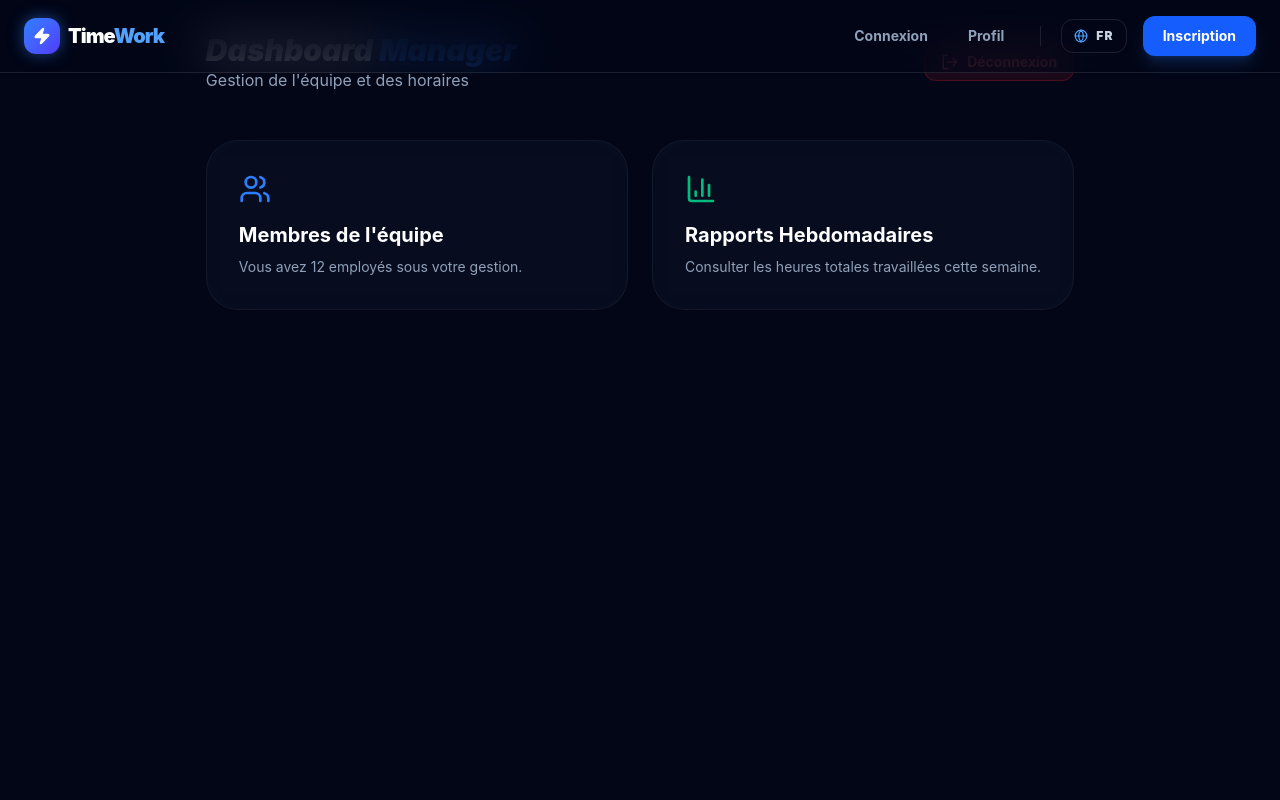
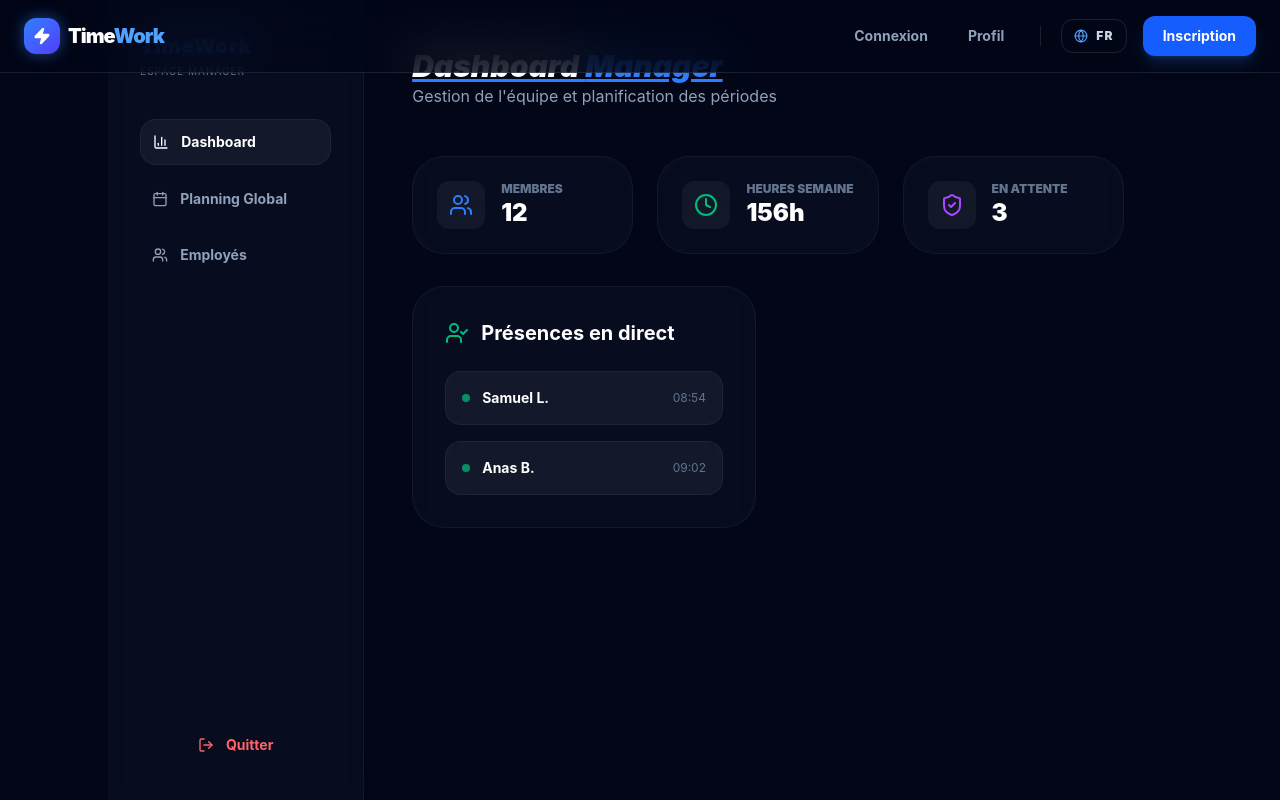
Before and after one commit to KersenJ-Project/TimeWork-Frontend, a React (Vite) app: page /manager-dashboard in a window 1280 px wide. Built offline with nearby package versions, Linux system fonts and the light colour scheme.

Commit message:
debut du managerdashboard

```diff
--- a/src/pages/ManagerDashboard.jsx
+++ b/src/pages/ManagerDashboard.jsx
@@ -1,4 +1,5 @@
-import { Users, BarChart3, LogOut } from 'lucide-react';
+import { Users, BarChart3, LogOut, Clock, ShieldCheck, Calendar, UserCheck } from 'lucide-react';
+import { Link } from 'react-router-dom';
 
 export default function ManagerDashboard() {
   const handleLogout = () => {
@@ -7,33 +8,112 @@ export default function ManagerDashboard() {
   };
 
   return (
-    <div className="min-h-screen bg-[#020617] text-white p-8">
-      <div className="max-w-6xl mx-auto">
+    <div className="min-h-screen bg-[#020617] text-white flex">
+
+      <aside className="w-64 bg-slate-900/40 border-r border-white/5 p-8 hidden md:flex flex-col justify-between backdrop-blur-xl h-screen sticky top-0">
+        <div>
+          <div className="mb-10">
+            <h2 className="text-xl font-black tracking-wider text-blue-500">TimeWork</h2>
+            <p className="text-[10px] text-slate-500 uppercase tracking-widest mt-1">Espace Manager</p>
+          </div>
+
+          <nav className="space-y-3">
+            <Link to="/manager-dashboard" className="flex items-center gap-3 p-3 bg-white/5 rounded-2xl border border-white/5 text-sm font-bold text-white transition-all">
+              <BarChart3 size={16} /> Dashboard
+            </Link>
+            <Link to="/schedule-grid" className="flex items-center gap-3 p-3 hover:bg-white/5 rounded-2xl text-sm font-bold text-slate-400 hover:text-white transition-all">
+              <Calendar size={16} /> Planning Global
+            </Link>
+            <Link to="/profil" className="flex items-center gap-3 p-3 hover:bg-white/5 rounded-2xl text-sm font-bold text-slate-400 hover:text-white transition-all">
+              <Users size={16} /> Employés
+            </Link>
+          </nav>
+        </div>
+
+        <button
+          onClick={handleLogout}
+          className="flex items-center gap-3 p-3 text-red-400 hover:bg-red-500/10 rounded-2xl transition-all border border-transparent hover:border-red-500/20 text-sm font-bold w-full justify-center"
+        >
+          <LogOut size={16} /> Quitter
+        </button>
+      </aside>
+
+      <main className="flex-1 p-8 md:p-12 overflow-y-auto">
+
         <div className="flex justify-between items-center mb-12">
           <div>
-            <h1 className="text-3xl font-black italic">Dashboard <span className="text-blue-500">Manager</span></h1>
-            <p className="text-slate-400">Gestion de l'équipe et des horaires</p>
+            <h1 className="text-3xl font-black italic underline decoration-blue-500">
+                Dashboard <span className="text-blue-500">Manager</span>
+            </h1>
+            <p className="text-slate-400">Gestion de l'équipe et planification des périodes</p>
           </div>
           <button
             onClick={handleLogout}
-            className="flex items-center gap-2 bg-red-500/10 hover:bg-red-500/20 text-red-400 px-4 py-2 rounded-xl transition-all border border-red-500/20 text-sm font-bold"
+            className="md:hidden flex items-center gap-2 bg-slate-800 hover:bg-slate-700 text-slate-300 px-4 py-2 rounded-xl border border-white/5 text-xs font-bold"
           >
-            <LogOut size={18} /> Déconnexion
+            <LogOut size={16} /> Quitter
           </button>
         </div>
 
-        <div className="grid grid-cols-1 md:grid-cols-2 gap-6">
+        <div className="grid grid-cols-1 md:grid-cols-3 gap-6 mb-8">
+          <StatCard
+            icon={<Users className="text-blue-500" />}
+            label="Membres"
+            value="12"
+          />
+          <StatCard
+            icon={<Clock className="text-emerald-500" />}
+            label="Heures Semaine"
+            value="156h"
+          />
+          <StatCard
+            icon={<ShieldCheck className="text-purple-500" />}
+            label="En attente"
+            value="3"
+          />
+        </div>
+
+        <div className="grid grid-cols-1 lg:grid-cols-2 gap-6">
+
           <div className="bg-slate-900/40 border border-white/5 p-8 rounded-[2rem] backdrop-blur-xl">
-            <Users className="text-blue-500 mb-4" size={32} />
-            <h3 className="text-xl font-bold">Membres de l'équipe</h3>
-            <p className="text-slate-400 text-sm mt-2">Vous avez 12 employés sous votre gestion.</p>
+            <h3 className="text-xl font-bold mb-6 flex items-center gap-3">
+              <UserCheck className="text-emerald-500" size={24} />
+              Présences en direct
+            </h3>
+
+            <div className="space-y-4">
+              <div className="p-4 bg-white/5 rounded-2xl border border-white/5 flex justify-between items-center">
+                <div className="flex items-center gap-3">
+                  <div className="w-2 h-2 bg-emerald-500 rounded-full animate-pulse" />
+                  <span className="text-sm font-bold">Samuel L.</span>
+                </div>
+                <span className="text-xs text-slate-500">08:54</span>
+              </div>
+
+              <div className="p-4 bg-white/5 rounded-2xl border border-white/5 flex justify-between items-center">
+                <div className="flex items-center gap-3">
+                  <div className="w-2 h-2 bg-emerald-500 rounded-full animate-pulse" />
+                  <span className="text-sm font-bold">Anas B.</span>
+                </div>
+                <span className="text-xs text-slate-500">09:02</span>
+              </div>
+            </div>
           </div>
 
-          <div className="bg-slate-900/40 border border-white/5 p-8 rounded-[2rem] backdrop-blur-xl">
-            <BarChart3 className="text-emerald-500 mb-4" size={32} />
-            <h3 className="text-xl font-bold">Rapports Hebdomadaires</h3>
-            <p className="text-slate-400 text-sm mt-2">Consulter les heures totales travaillées cette semaine.</p>
-          </div>
+        </div>
+      </main>
+    </div>
+  );
+}
+
+function StatCard({ icon, label, value }) {
+  return (
+    <div className="bg-slate-900/40 border border-white/5 p-6 rounded-[2rem] backdrop-blur-xl">
+      <div className="flex items-center gap-4">
+        <div className="p-3 bg-white/5 rounded-xl">{icon}</div>
+        <div>
+          <p className="text-xs font-black text-slate-500 uppercase">{label}</p>
+          <p className="text-2xl font-black">{value}</p>
         </div>
       </div>
     </div>
```
